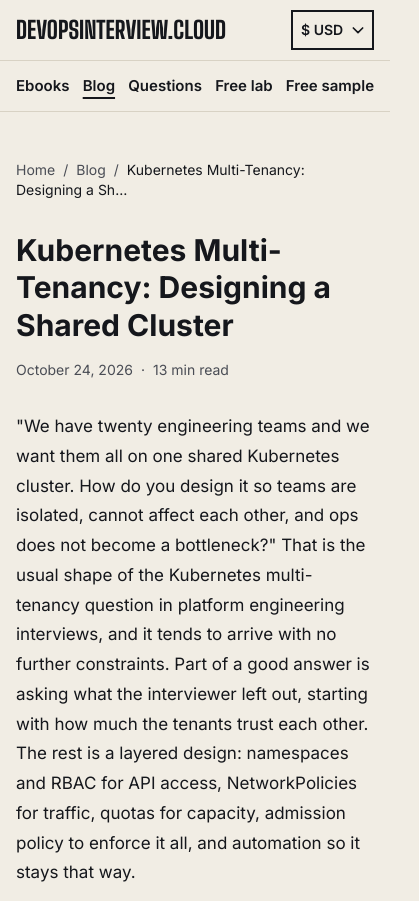
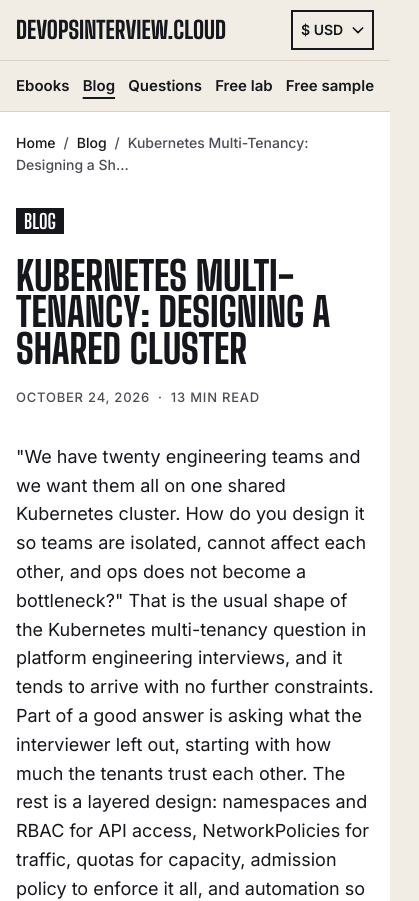
Before and after one commit to devopsinterviewcloud/devopsinterview.cloud, a Next.js app: page /blog/kubernetes-multi-tenancy-shared-cluster-design in a window 390 px wide. Shown: the top 901 px of the page, 419 px wide, since content can reach past the window. Built offline with nearby package versions, Linux system fonts and the light colour scheme.

Commit message:
Restyle the blog on the cover system

```diff
--- a/src/app/blog/[slug]/page.tsx
+++ b/src/app/blog/[slug]/page.tsx
@@ -6,6 +6,10 @@ import { siteConfig, truncateMetadataText } from '@/config/site'
 import TrackedLink from '@/components/TrackedLink'
 import { getContents, productForArticle, sampleHrefFor, totalQuestions, BUNDLE_SLUG } from '@/lib/catalog'
 import { YOUTUBE_URL } from '@/lib/podcast'
+import { bookStyle, topicLine } from '@/lib/book-style'
+import BookCallout from '@/components/BookCallout'
+
+const inlineLink = 'font-semibold text-ink underline underline-offset-4 hover:decoration-2'
 
 const SITE_URL = siteConfig.url
 
@@ -60,6 +64,8 @@ export default async function BlogPostPage({
   if (!post) notFound()
   const product = productForArticle(post.slug)
   const contents = product ? getContents(product.slug) : undefined
+  const style = bookStyle(product?.id ?? 'bundle')
+  const topic = product && !product.isBundle ? topicLine(product.title) : 'Blog'
 
   const url = `${SITE_URL}/blog/${post.slug}`
   const jsonLd = {
@@ -88,7 +94,7 @@ export default async function BlogPostPage({
   }
 
   return (
-    <main id="main" className="container mx-auto px-4 py-12 max-w-3xl">
+    <main id="main" className="bg-sheet text-[17px]">
       <script
         type="application/ld+json"
         // JSON.stringify escaped for safe inline embedding
@@ -99,89 +105,96 @@ export default async function BlogPostPage({
         dangerouslySetInnerHTML={{ __html: JSON.stringify(breadcrumbJsonLd).replace(/</g, '\\u003c') }}
       />
 
-      <nav className="text-sm text-muted-foreground mb-8" aria-label="Breadcrumb">
-        <Link href="/" className="hover:underline">Home</Link>
-        <span className="mx-2">/</span>
-        <Link href="/blog" className="hover:underline">Blog</Link>
-        <span className="mx-2">/</span>
-        <span className="text-foreground">{post.title.length > 40 ? post.title.slice(0, 40) + '…' : post.title}</span>
+      <div className="wrap pt-5 pb-16 sm:pb-20">
+        <div className="mx-auto max-w-[680px]">
+          <nav className="text-[14px] font-medium" aria-label="Breadcrumb">
+            <Link href="/" className="underline-offset-4 hover:underline">Home</Link>
+            <span className="mx-2 text-subtle" aria-hidden="true">/</span>
+            <Link href="/blog" className="underline-offset-4 hover:underline">Blog</Link>
+            <span className="mx-2 text-subtle" aria-hidden="true">/</span>
+            <span className="text-subtle">{post.title.length > 40 ? post.title.slice(0, 40) + '…' : post.title}</span>
           </nav>
 
           <article>
-        <header className="mb-8">
-          <h1 className="text-3xl md:text-4xl font-bold leading-tight mb-4">{post.title}</h1>
-          <div className="text-sm text-muted-foreground">
+            <header className="pt-8 pb-9 sm:pt-12 sm:pb-10">
+              <span className={`chip ${style.fill}`}>{topic}</span>
+              <h1 className="display-2 mt-5 text-[40px] sm:text-[56px]">{post.title}</h1>
+              <p className="meta mt-5 text-subtle">
                 <time dateTime={post.date}>
                   {new Date(post.date + 'T00:00:00Z').toLocaleDateString('en-US', { year: 'numeric', month: 'long', day: 'numeric', timeZone: 'UTC' })}
                 </time>
                 <span className="mx-2">·</span>
                 {post.readingMinutes} min read
-          </div>
+              </p>
             </header>
 
-        <div className="blog-prose" dangerouslySetInnerHTML={{ __html: post.html }} />
+            <div className="prose-article" dangerouslySetInnerHTML={{ __html: post.html }} />
           </article>
 
-      <p className="mt-10 text-sm text-slate-600">
+          <p className="mt-12 border-t border-hair pt-5 text-[16px] leading-relaxed text-subtle">
             Prefer to watch or listen? Answers like these are walked through on{' '}
-        <TrackedLink href={YOUTUBE_URL} target="_blank" rel="noopener noreferrer" eventName="blog_channel_clicked" eventProperties={{ destination: 'youtube', article: post.slug }} className="font-semibold text-blue-700 underline-offset-4 hover:underline">YouTube</TrackedLink>{' '}
+            <TrackedLink href={YOUTUBE_URL} target="_blank" rel="noopener noreferrer" eventName="blog_channel_clicked" eventProperties={{ destination: 'youtube', article: post.slug }} className={inlineLink}>YouTube</TrackedLink>{' '}
             and on the{' '}
-        <TrackedLink href="/podcast" eventName="blog_channel_clicked" eventProperties={{ destination: 'podcast', article: post.slug }} className="font-semibold text-blue-700 underline-offset-4 hover:underline">podcast</TrackedLink>,
+            <TrackedLink href="/podcast" eventName="blog_channel_clicked" eventProperties={{ destination: 'podcast', article: post.slug }} className={inlineLink}>podcast</TrackedLink>,
             on Spotify and Amazon Music.
           </p>
 
-      <aside className="mt-12 rounded-xl border border-blue-200 bg-blue-50 p-6">
+          <BookCallout book={product} className="mt-10 bg-paper">
             {product && contents ? (
               <>
-            <h2 className="text-lg font-semibold mb-2">Preparing for this interview? The matching ebook is {product.title}</h2>
-            <p className="text-sm text-slate-700 mb-4">
+                <span className="chip">{style.label}</span>
+                <h2 className="mt-3 text-[22px] font-bold leading-snug">Preparing for this interview? The matching ebook is {product.title}</h2>
+                <p className="mt-2.5 text-[16px] leading-relaxed text-subtle">
                   {contents.questionCount} questions in {contents.chapters.length} chapters, including {contents.chapters.slice(0, 3).map((c) => c.title).join(', ')}.
                   Each question is answered the way a senior engineer would: a 30-second answer, the deep dive, the tradeoffs and the follow-ups.
                   Read a sample answer free before deciding. Every purchase includes the free Interview-Day Playbook.
                 </p>
-            <div className="flex flex-wrap items-center gap-4">
-              <TrackedLink href={`/ebooks/${product.slug}`} eventName="blog_cta_clicked" eventProperties={{ destination: 'product', product: product.id, article: post.slug }} className="btn-primary inline-block">
+                <div className="mt-5 flex flex-wrap items-center gap-x-6 gap-y-3">
+                  <TrackedLink href={`/ebooks/${product.slug}`} eventName="blog_cta_clicked" eventProperties={{ destination: 'product', product: product.id, article: post.slug }} className="btn-primary">
                     See the {contents.questionCount} questions
                   </TrackedLink>
-              <TrackedLink href={sampleHrefFor(product.slug)} eventName="blog_cta_clicked" eventProperties={{ destination: 'sample', product: product.id, article: post.slug }} className="font-semibold text-blue-700 underline-offset-4 hover:underline">
+                  <TrackedLink href={sampleHrefFor(product.slug)} eventName="blog_cta_clicked" eventProperties={{ destination: 'sample', product: product.id, article: post.slug }} className={inlineLink}>
                     Read a free sample question
                   </TrackedLink>
                 </div>
               </>
             ) : product ? (
               <>
-            <h2 className="text-lg font-semibold mb-2">Preparing across the whole DevOps stack? Start with the five-book bundle</h2>
-            <p className="text-sm text-slate-700 mb-4">
+                <span className="chip">{style.label}</span>
+                <h2 className="mt-3 text-[22px] font-bold leading-snug">Preparing across the whole DevOps stack? Start with the five-book bundle</h2>
+                <p className="mt-2.5 text-[16px] leading-relaxed text-subtle">
                   Cloud, Kubernetes, Terraform, CI/CD and SRE: {totalQuestions} interview questions with worked answers,
                   plus the free Interview-Day Playbook. Read eight full questions free before deciding.
                 </p>
-            <div className="flex flex-wrap items-center gap-4">
-              <TrackedLink href={`/ebooks/${BUNDLE_SLUG}`} eventName="blog_cta_clicked" eventProperties={{ destination: 'product', product: product.id, article: post.slug }} className="btn-primary inline-block">
+                <div className="mt-5 flex flex-wrap items-center gap-x-6 gap-y-3">
+                  <TrackedLink href={`/ebooks/${BUNDLE_SLUG}`} eventName="blog_cta_clicked" eventProperties={{ destination: 'product', product: product.id, article: post.slug }} className="btn-primary">
                     See the bundle
                   </TrackedLink>
-              <TrackedLink href={sampleHrefFor(BUNDLE_SLUG)} target="_blank" eventName="blog_cta_clicked" eventProperties={{ destination: 'sample', product: product.id, article: post.slug }} className="font-semibold text-blue-700 underline-offset-4 hover:underline">
+                  <TrackedLink href={sampleHrefFor(BUNDLE_SLUG)} target="_blank" eventName="blog_cta_clicked" eventProperties={{ destination: 'sample', product: product.id, article: post.slug }} className={inlineLink}>
                     Download the free 8-question sample (PDF)
                   </TrackedLink>
                 </div>
               </>
             ) : (
               <>
-            <h2 className="text-lg font-semibold mb-2">Preparing for DevOps interviews?</h2>
-            <p className="text-sm text-slate-700 mb-4">
+                <h2 className="text-[22px] font-bold leading-snug">Preparing for DevOps interviews?</h2>
+                <p className="mt-2.5 text-[16px] leading-relaxed text-subtle">
                   Our five-book series covers cloud, Kubernetes, Terraform, CI/CD and SRE with {totalQuestions} interview
                   questions and worked answers. Every purchase includes the free Interview-Day Playbook.
                 </p>
-            <div className="flex flex-wrap items-center gap-4">
-              <TrackedLink href="/ebooks" eventName="blog_cta_clicked" eventProperties={{ destination: 'ebooks', article: post.slug }} className="btn-primary inline-block">Browse the DevOps ebooks</TrackedLink>
+                <div className="mt-5 flex flex-wrap items-center gap-4">
+                  <TrackedLink href="/ebooks" eventName="blog_cta_clicked" eventProperties={{ destination: 'ebooks', article: post.slug }} className="btn-primary">Browse the DevOps ebooks</TrackedLink>
                 </div>
               </>
             )}
-        <p className="mt-4 text-sm">
-          <TrackedLink href="/labs" eventName="blog_cta_clicked" eventProperties={{ destination: 'labs', article: post.slug }} className="font-semibold text-blue-700 underline-offset-4 hover:underline">
+            <p className="mt-5 text-[15px]">
+              <TrackedLink href="/labs" eventName="blog_cta_clicked" eventProperties={{ destination: 'labs', article: post.slug }} className={inlineLink}>
                 Or practice with the free Incident Labs
               </TrackedLink>
             </p>
-      </aside>
+          </BookCallout>
+        </div>
+      </div>
     </main>
   )
 }
--- a/src/app/blog/page.tsx
+++ b/src/app/blog/page.tsx
@@ -2,6 +2,8 @@ import type { Metadata } from 'next'
 import Link from 'next/link'
 import { getAllPosts } from '@/lib/blog'
 import { createPageMetadata } from '@/config/site'
+import { productForArticle } from '@/lib/catalog'
+import { bookStyle } from '@/lib/book-style'
 
 export const metadata: Metadata = createPageMetadata({
   title: 'DevOps Interview Blog | Questions, Answers & Roadmaps',
@@ -13,43 +15,58 @@ export const metadata: Metadata = createPageMetadata({
 export default function BlogIndexPage() {
   const posts = getAllPosts()
   return (
-    <main id="main" className="container mx-auto px-4 py-12 max-w-3xl">
-      <nav className="text-sm text-muted-foreground mb-8" aria-label="Breadcrumb">
-        <Link href="/" className="hover:underline">Home</Link>
-        <span className="mx-2">/</span>
-        <span className="text-foreground">Blog</span>
+    <main id="main" className="pb-16 text-[17px]">
+      <div className="wrap">
+        <nav className="pt-5 text-[14px] font-medium" aria-label="Breadcrumb">
+          <Link href="/" className="underline-offset-4 hover:underline">Home</Link>
+          <span className="mx-2 text-subtle" aria-hidden="true">/</span>
+          <span className="text-subtle">Blog</span>
         </nav>
 
-      <h1 className="text-4xl font-bold mb-3">DevOps Interview Blog</h1>
-      <p className="text-muted-foreground mb-10">
+        <header className="grid gap-x-6 gap-y-6 pt-8 pb-10 sm:pt-10 sm:pb-12 lg:grid-cols-12 lg:items-end">
+          <div className="lg:col-span-7">
+            <span className="chip">Blog</span>
+            <h1 className="display-1 mt-5">DevOps Interview Blog</h1>
+            <p className="mt-5 max-w-[34em] text-[18px] leading-normal sm:text-[20px]">
               Real interview questions, worked answers, and preparation strategy for DevOps, SRE and cloud roles.
             </p>
-
-      <aside className="mb-10 rounded-xl border border-blue-200 bg-blue-50 p-5 text-sm text-slate-700">
+          </div>
+          <aside className="border-2 border-ink bg-sheet p-4 text-[15px] leading-normal sm:p-5 lg:col-span-4 lg:col-start-9">
             Want to practice investigation instead of reading another answer? Try the free{" "}
-        <Link href="/labs/token-cost/" className="font-semibold text-blue-700 underline-offset-4 hover:underline">
+            <Link href="/labs/token-cost/" className="font-semibold underline underline-offset-4 hover:decoration-2">
               token-cost incident troubleshooting lab
             </Link>.
           </aside>
+        </header>
 
-      <div className="space-y-8">
-        {posts.map((post) => (
-          <article key={post.slug} className="border border-slate-200 rounded-xl p-6 hover:shadow-md transition-shadow">
-            <h2 className="text-xl font-semibold mb-2">
-              <Link href={`/blog/${post.slug}`} className="hover:text-blue-600 transition-colors">
+        <ol>
+          {posts.map((post) => {
+            const product = productForArticle(post.slug)
+            const style = bookStyle(product?.id ?? 'bundle')
+            return (
+              <li key={post.slug}>
+                <article className="grid gap-x-6 gap-y-2 border-t-2 border-ink py-6 sm:py-7 lg:grid-cols-12">
+                  <p className="meta flex flex-wrap items-center gap-x-2 text-subtle lg:col-span-3">
+                    {product && <span className={`size-3 shrink-0 ${style.square}`} aria-hidden="true" />}
+                    <time dateTime={post.date}>
+                      {new Date(post.date + 'T00:00:00Z').toLocaleDateString('en-US', { year: 'numeric', month: 'long', day: 'numeric', timeZone: 'UTC' })}
+                    </time>
+                    <span>·</span>
+                    {post.readingMinutes} min read
+                  </p>
+                  <div className="lg:col-span-8">
+                    <h2 className="text-[22px] font-bold leading-snug tracking-[-0.01em] sm:text-[24px]">
+                      <Link href={`/blog/${post.slug}`} className="decoration-2 underline-offset-4 hover:underline">
                         {post.title}
                       </Link>
                     </h2>
-            <p className="text-sm text-muted-foreground mb-3">{post.description}</p>
-            <div className="text-xs text-muted-foreground">
-              <time dateTime={post.date}>
-                {new Date(post.date + 'T00:00:00Z').toLocaleDateString('en-US', { year: 'numeric', month: 'long', day: 'numeric', timeZone: 'UTC' })}
-              </time>
-              <span className="mx-2">·</span>
-              {post.readingMinutes} min read
+                    <p className="mt-2 max-w-[42em] text-[16px] leading-relaxed text-subtle">{post.description}</p>
                   </div>
                 </article>
-        ))}
+              </li>
+            )
+          })}
+        </ol>
       </div>
     </main>
   )
--- a/src/app/globals.css
+++ b/src/app/globals.css
@@ -270,68 +270,119 @@
 .bg-gray-50 .text-muted-foreground {
   color: var(--muted-foreground);
 }
-/* Blog article typography (server-rendered markdown; no Tailwind typography plugin) */
-.blog-prose {
-  color: var(--foreground);
-  line-height: 1.75;
-  font-size: 1.0625rem;
+/*
+ * Long-form reading text on the white sheet: blog articles, question pages and
+ * the policies. Measure comes from the page (680px); markdown is rendered as is.
+ */
+@layer components {
+  .prose-article {
+    font-size: 18px;
+    line-height: 1.6;
+    color: var(--color-ink);
+    overflow-wrap: break-word;
   }
-.blog-prose h2 {
-  font-size: 1.5rem;
+  .prose-article > :first-child { margin-top: 0; }
+  .prose-article h2 {
+    margin: 48px 0 16px;
+    padding-top: 14px;
+    border-top: 2px solid var(--color-ink);
+    font-family: var(--font-display);
+    font-size: 24px;
+    font-weight: 800;
+    line-height: 0.95;
+    text-transform: uppercase;
+  }
+  @media (min-width: 640px) {
+    .prose-article h2 { font-size: 28px; }
+  }
+  .prose-article h3 {
+    margin: 32px 0 10px;
+    font-size: 20px;
     font-weight: 700;
-  margin: 2.25rem 0 0.875rem;
     line-height: 1.3;
   }
-.blog-prose h3 {
-  font-size: 1.1875rem;
+  .prose-article p,
+  .prose-article ul,
+  .prose-article ol,
+  .prose-article pre,
+  .prose-article table,
+  .prose-article blockquote {
+    margin: 0 0 20px;
+  }
+  .prose-article a {
+    text-decoration: underline;
+    text-decoration-thickness: 1px;
+    text-underline-offset: 3px;
+  }
+  .prose-article a:hover { text-decoration-thickness: 2px; }
+  .prose-article ul,
+  .prose-article ol { padding-left: 1.25em; }
+  .prose-article ul { list-style: square; }
+  .prose-article ol { list-style: decimal; }
+  .prose-article li { margin: 6px 0; padding-left: 4px; }
+  .prose-article li::marker { color: var(--color-ink); font-weight: 600; }
+  .prose-article strong { font-weight: 600; }
+  .prose-article mark {
+    padding: 0 0.15em;
+    background: var(--color-highlight);
+    color: var(--color-ink);
+    -webkit-box-decoration-break: clone;
+    box-decoration-break: clone;
+  }
+  .prose-article code {
+    padding: 0.1em 0.35em;
+    border: 1px solid var(--color-hair);
+    background: var(--color-paper);
+    font-family: ui-monospace, SFMono-Regular, Menlo, Consolas, monospace;
+    font-size: 0.85em;
+    overflow-wrap: anywhere;
+  }
+  .prose-article pre {
+    padding: 16px 20px;
+    overflow-x: auto;
+    background: var(--color-ink);
+    color: var(--color-paper);
+    font-size: 14px;
+    line-height: 1.55;
+  }
+  .prose-article pre code {
+    padding: 0;
+    border: 0;
+    background: transparent;
+    font-size: inherit;
+    overflow-wrap: normal;
+  }
+  .prose-article blockquote {
+    padding-left: 18px;
+    border-left: 2px solid var(--color-ink);
+    color: var(--color-subtle);
+  }
+  /* Wide tables scroll inside themselves instead of widening the page. */
+  .prose-article table {
+    display: block;
+    max-width: 100%;
+    overflow-x: auto;
+    border-collapse: collapse;
+    font-size: 15px;
+    line-height: 1.45;
+  }
+  .prose-article th,
+  .prose-article td {
+    padding: 8px 16px 8px 0;
+    text-align: left;
+    vertical-align: top;
+  }
+  .prose-article th {
+    border-bottom: 2px solid var(--color-ink);
     font-weight: 600;
-  margin: 1.75rem 0 0.625rem;
-  line-height: 1.35;
+    vertical-align: bottom;
   }
-.blog-prose p {
-  margin: 0 0 1.125rem;
+  .prose-article td { border-bottom: 1px solid var(--color-hair); }
+  .prose-article hr {
+    margin: 32px 0;
+    border: 0;
+    border-top: 1px solid var(--color-hair);
   }
-.blog-prose a {
-  color: #2563eb;
-  text-decoration: underline;
-  text-underline-offset: 2px;
+  .prose-article img { max-width: 100%; height: auto; }
+
 }
-.blog-prose a:hover {
-  color: #1d4ed8;
-}
-.blog-prose ul,
-.blog-prose ol {
-  margin: 0 0 1.125rem;
-  padding-left: 1.5rem;
-}
-.blog-prose ul { list-style: disc; }
-.blog-prose ol { list-style: decimal; }
-.blog-prose li { margin: 0.375rem 0; }
-.blog-prose strong { font-weight: 600; }
-.blog-prose code {
-  background: #f1f5f9;
-  border: 1px solid #e2e8f0;
-  border-radius: 4px;
-  padding: 0.125rem 0.375rem;
-  font-size: 0.875em;
-}
-.blog-prose pre {
-  background: #0f172a;
-  color: #e2e8f0;
-  border-radius: 8px;
-  padding: 1rem 1.25rem;
-  overflow-x: auto;
-  margin: 0 0 1.25rem;
-}
-.blog-prose pre code {
-  background: transparent;
-  border: none;
-  padding: 0;
-  font-size: 0.875rem;
-}
-.blog-prose blockquote {
-  border-left: 3px solid #cbd5e1;
-  padding-left: 1rem;
-  color: var(--muted-foreground);
-  margin: 0 0 1.125rem;
-}
--- /dev/null
+++ b/src/components/BookCallout.tsx
@@ -0,0 +1,35 @@
+import Image from 'next/image'
+import { bookStyle } from '@/lib/book-style'
+
+type Book = { id: string; coverUrl: string }
+
+// The cover system's book callout: a 6px rule in the book's colour beside the
+// cover, ink text and an ink button. Without a book it falls back to ink.
+export default function BookCallout({
+  book,
+  className = '',
+  children,
+}: {
+  book?: Book
+  className?: string
+  children: React.ReactNode
+}) {
+  const style = bookStyle(book?.id ?? 'bundle')
+  return (
+    <aside className={`border-l-[6px] ${style.border} py-6 pr-5 pl-5 sm:pr-7 sm:pl-7 ${className}`}>
+      <div className="flex gap-6">
+        {book && (
+          <Image
+            src={book.coverUrl}
+            alt=""
+            width={1024}
+            height={1536}
+            sizes="96px"
+            className="hidden aspect-[2/3] w-24 shrink-0 self-start object-cover sm:block"
+          />
+        )}
+        <div className="min-w-0 flex-1">{children}</div>
+      </div>
+    </aside>
+  )
+}
```
Also changed, not shown: src/lib/book-style.ts (+9 -7 lines). Lines whose indentation alone changed are shown as unchanged.
